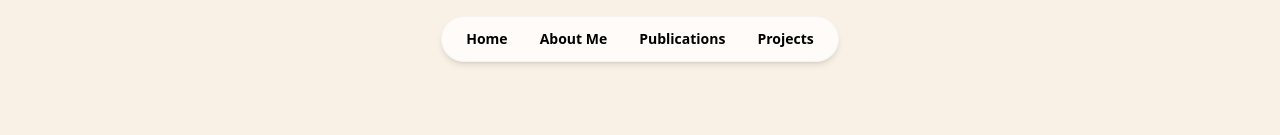
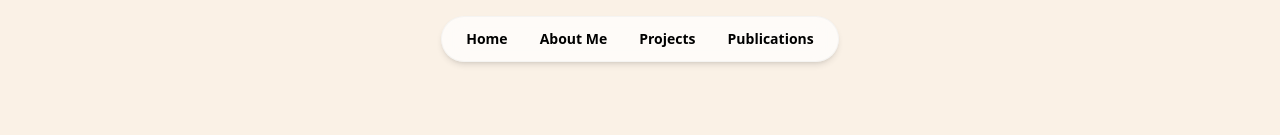
Before and after one commit to sophassamuel/Portfolio-V2, a React (Vite) app: page / in a window 1280 px wide. Shown: the top 135 px of the page. Built offline with nearby package versions, Linux system fonts and the light colour scheme; a web font is replaced by a local one.

Commit message:
bug: Header links updated

```diff
--- a/src/components/Navbar.jsx
+++ b/src/components/Navbar.jsx
@@ -31,6 +31,18 @@ const Navbar = () => {
                             </Link>
 
                         </li>
+                        <li className=''>
+                        <Link
+                                to="/"
+                                onClick={(e) => {
+                                    e.preventDefault();
+                                    document.getElementById("projects")?.scrollIntoView({ behavior: "smooth" });
+                                }}
+                                className="hover:underline"
+                            >
+                                Projects
+                            </Link>
+                        </li>
                         <li>
                             <Link
                                 to="/"
@@ -43,9 +55,6 @@ const Navbar = () => {
                                 Publications
                             </Link>
 
-                        </li>
-                        <li className=''>
-                            <Link to="/projects" className="hover:underline">Projects</Link>
                         </li>
                         <li className='hidden'>
                             <Link to="/certifications" className="hover:underline">Certifications</Link>
--- a/src/sections/Projects.jsx
+++ b/src/sections/Projects.jsx
@@ -4,7 +4,7 @@ import TiltedCard from '../components/ProjectCards'
 
 const Projects = () => {
     return (
-        <div className='w-full h-auto py-10 '>
+        <div id='projects' className='w-full h-auto py-10 '>
             <Title
                 small={'Projects'}
                 main={'A Glimpse into What I’ve Built'}
```
